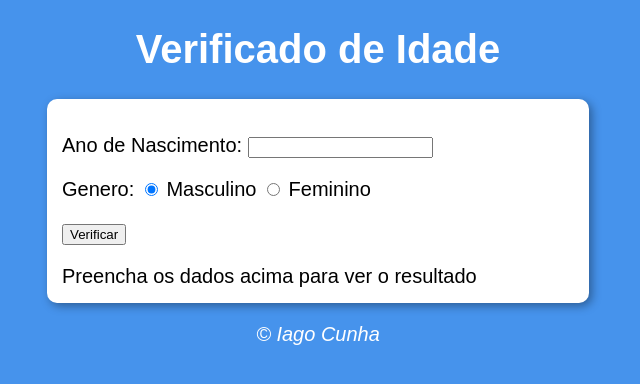
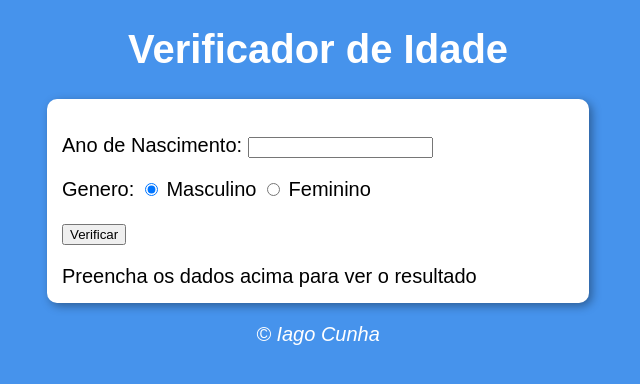
Before and after one commit to oiagocunha/Ex.Idade, a plain HTML site: page index.html in a window 1280 px wide. Shown: the whole page, without its empty margins (322-962 px from the left). Drawn offline with Linux system fonts and the light colour scheme.

Commit message:
corrige erro de digitação no título da página

```diff
--- a/index.html
+++ b/index.html
@@ -10,7 +10,7 @@
 
 <body>
     <header>
-        <h1>Verificado de Idade</h1>
+        <h1>Verificador de Idade</h1>
     </header>
 
     <section>
```
